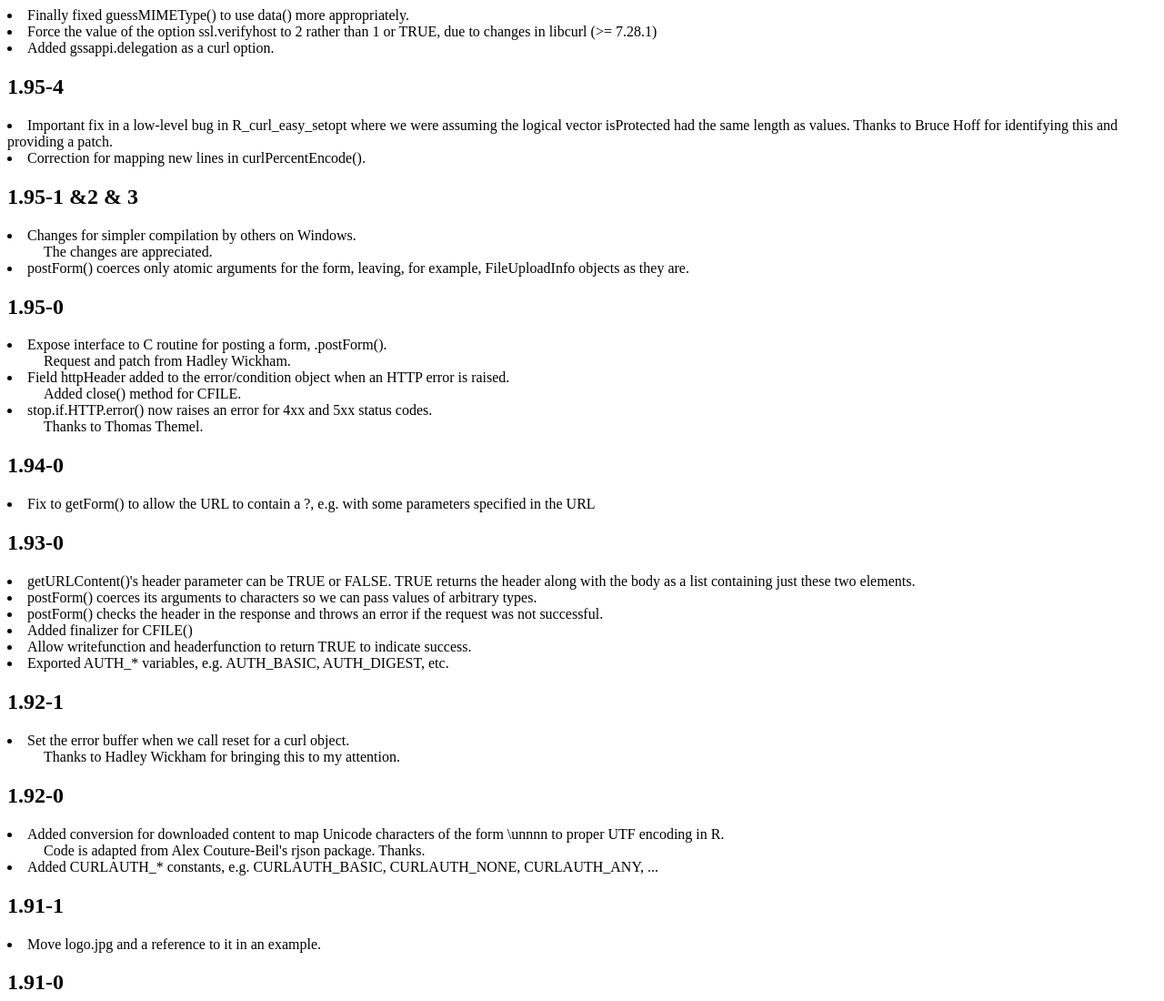
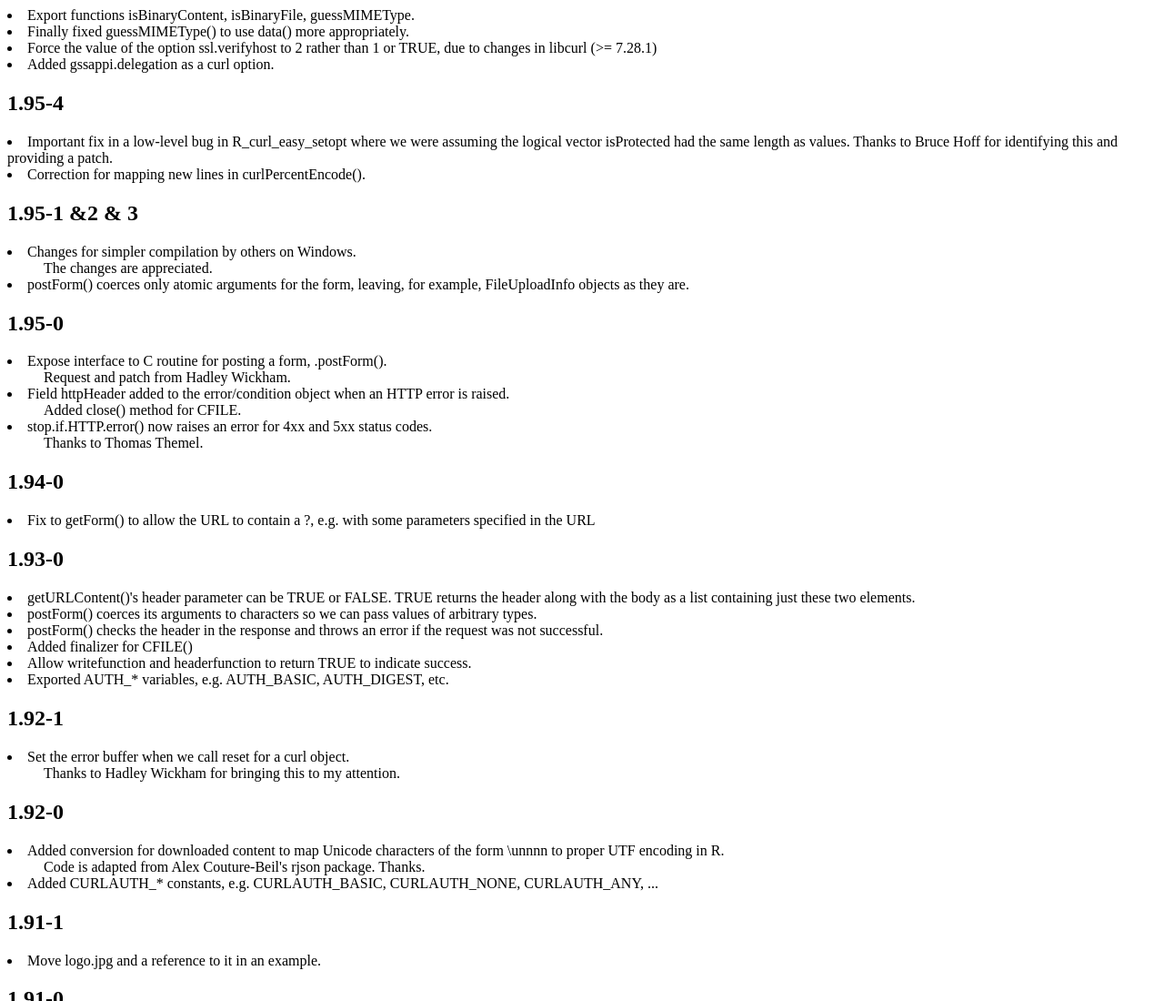
Before and after one commit to omegahat/RCurl, a plain HTML site: page Changes.html in a window 1280 px wide. Shown: the top 1100 px of the page at 91% size. Drawn offline with Linux system fonts and the light colour scheme.

Commit message:
changes, configuration for GSSAPI, data call

```diff
--- a/Changes.html
+++ b/Changes.html
@@ -5,6 +5,9 @@
 <body>
 
 <dl>
+  <dt>
+  <li> Export functions isBinaryContent, isBinaryFile, guessMIMEType.
+  <dd>
   <dt>
   <li> Finally fixed guessMIMEType() to use data() more appropriately.
   <dd>
@@ -1038,6 +1041,6 @@ getURL('https://sourceforge.net', ssl.verifypeer = FALSE)
 <address><a href="http://www.stat.ucdavis.edu/~duncan">Duncan Temple Lang</a>
 <a href=mailto:duncan@wald.ucdavis.edu>&lt;duncan@wald.ucdavis.edu&gt;</a></address>
 <!-- hhmts start -->
-Last modified: Wed Apr  2 10:10:22 PDT 2014
+Last modified: Wed Apr  2 10:15:04 PDT 2014
 <!-- hhmts end -->
 </body> </html>
```
Also changed, not shown: 3 other files.
